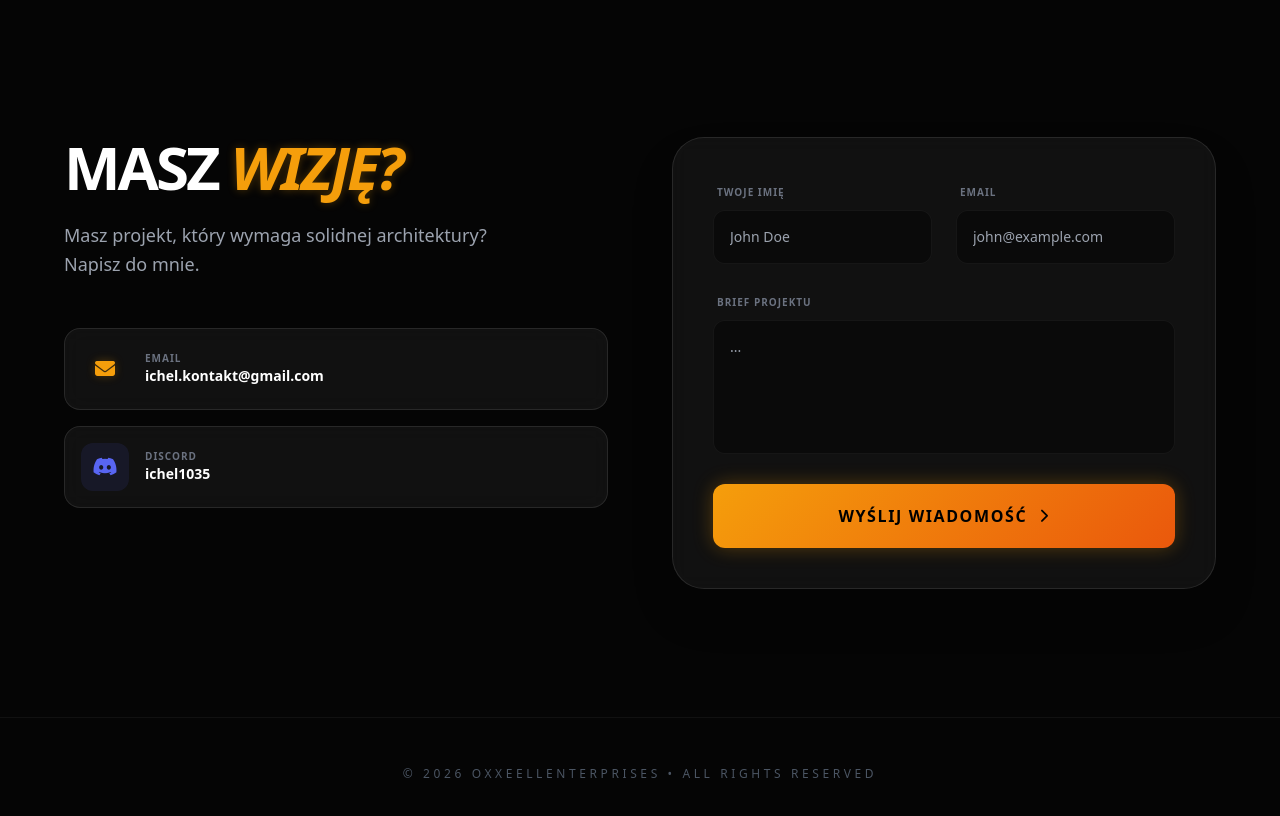
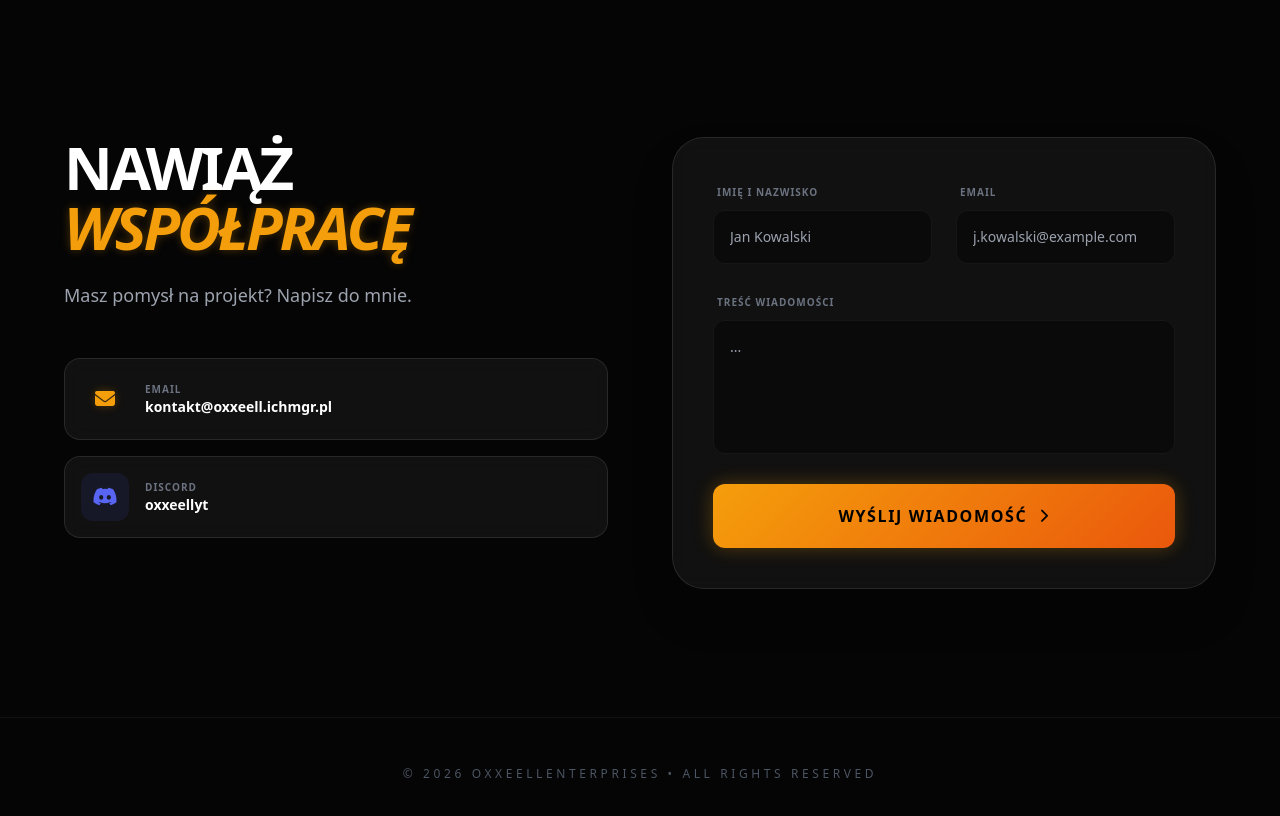
Before and after one commit to oxxeellyt/oxxeell.github.io, a plain HTML site: page index.html in a window 1280 px wide. Shown: the part 2660-3476 px from the top of the page. Drawn offline with nearby package versions, Linux system fonts and the light colour scheme.

Commit message:
Update index.html

```diff
--- a/index.html
+++ b/index.html
@@ -214,10 +214,10 @@
 
                 <div data-aos="fade-right">
                     <h2 class="text-5xl md:text-6xl font-black mb-6 uppercase tracking-tighter">
-                        Masz <span class="text-accent italic">Wizję?</span>
+                        Nawiąż <span class="text-accent italic">Współpracę</span>
                     </h2>
                     <p class="text-gray-400 text-lg mb-12 max-w-md leading-relaxed">
-                        Masz projekt, który wymaga solidnej architektury? Napisz do mnie.
+                        Masz pomysł na projekt? Napisz do mnie.
                     </p>
 
                     <div class="space-y-4">
@@ -227,7 +227,7 @@
                             </div>
                             <div>
                                 <p class="text-[10px] uppercase tracking-widest text-gray-500 font-bold">Email</p>
-                                <p class="text-sm font-bold">ichel.kontakt@gmail.com</p>
+                                <p class="text-sm font-bold">kontakt@oxxeell.ichmgr.pl</p>
                             </div>
                         </div>
 
@@ -237,7 +237,7 @@
                             </div>
                             <div>
                                 <p class="text-[10px] uppercase tracking-widest text-gray-500 font-bold">Discord</p>
-                                <p class="text-sm font-bold">ichel1035</p>
+                                <p class="text-sm font-bold">oxxeellyt</p>
                             </div>
                         </div>
                     </div>
@@ -247,19 +247,19 @@
                     <form id="contact-form" action="https://formspree.io/f/xnjlqzja" method="POST" class="space-y-6">
                         <div class="grid grid-cols-1 md:grid-cols-2 gap-6">
                             <div class="space-y-2">
-                                <label class="text-[10px] uppercase tracking-widest text-gray-500 font-black ml-1">Twoje Imię</label>
-                                <input type="text" name="name" required placeholder="John Doe"
+                                <label class="text-[10px] uppercase tracking-widest text-gray-500 font-black ml-1">Imię i nazwisko</label>
+                                <input type="text" name="name" required placeholder="Jan Kowalski"
                                     class="w-full p-4 bg-black/40 border border-white/5 rounded-xl focus:border-accent transition outline-none text-white text-sm">
                             </div>
                             <div class="space-y-2">
                                 <label class="text-[10px] uppercase tracking-widest text-gray-500 font-black ml-1">Email</label>
-                                <input type="email" name="email" required placeholder="john@example.com"
+                                <input type="email" name="email" required placeholder="j.kowalski@example.com"
                                     class="w-full p-4 bg-black/40 border border-white/5 rounded-xl focus:border-accent transition outline-none text-white text-sm">
                             </div>
                         </div>
 
                         <div class="space-y-2">
-                            <label class="text-[10px] uppercase tracking-widest text-gray-500 font-black ml-1">Brief Projektu</label>
+                            <label class="text-[10px] uppercase tracking-widest text-gray-500 font-black ml-1">Treść wiadomości</label>
                             <textarea name="message" required rows="5" placeholder="..."
                                 class="w-full p-4 bg-black/40 border border-white/5 rounded-xl focus:border-accent transition outline-none text-white text-sm resize-none"></textarea>
                         </div>
```
